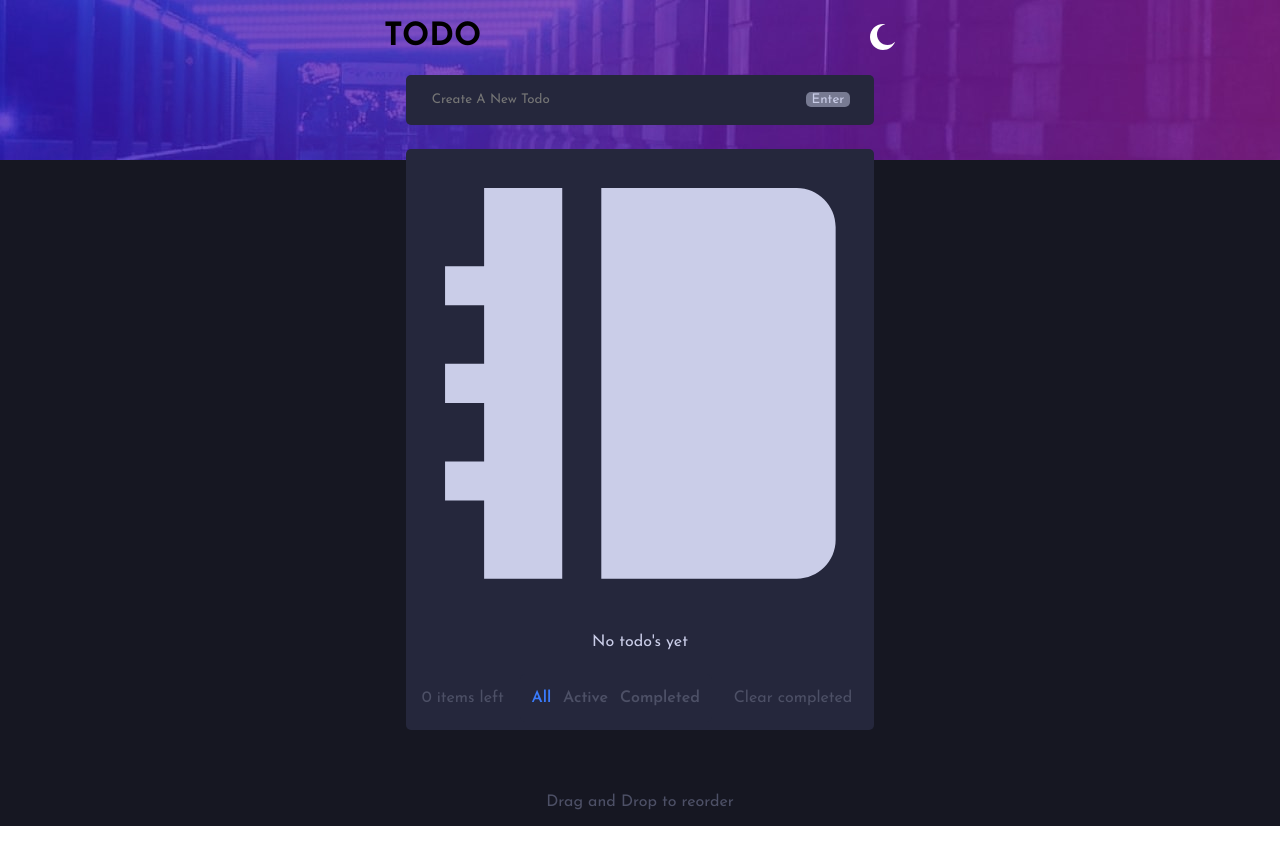
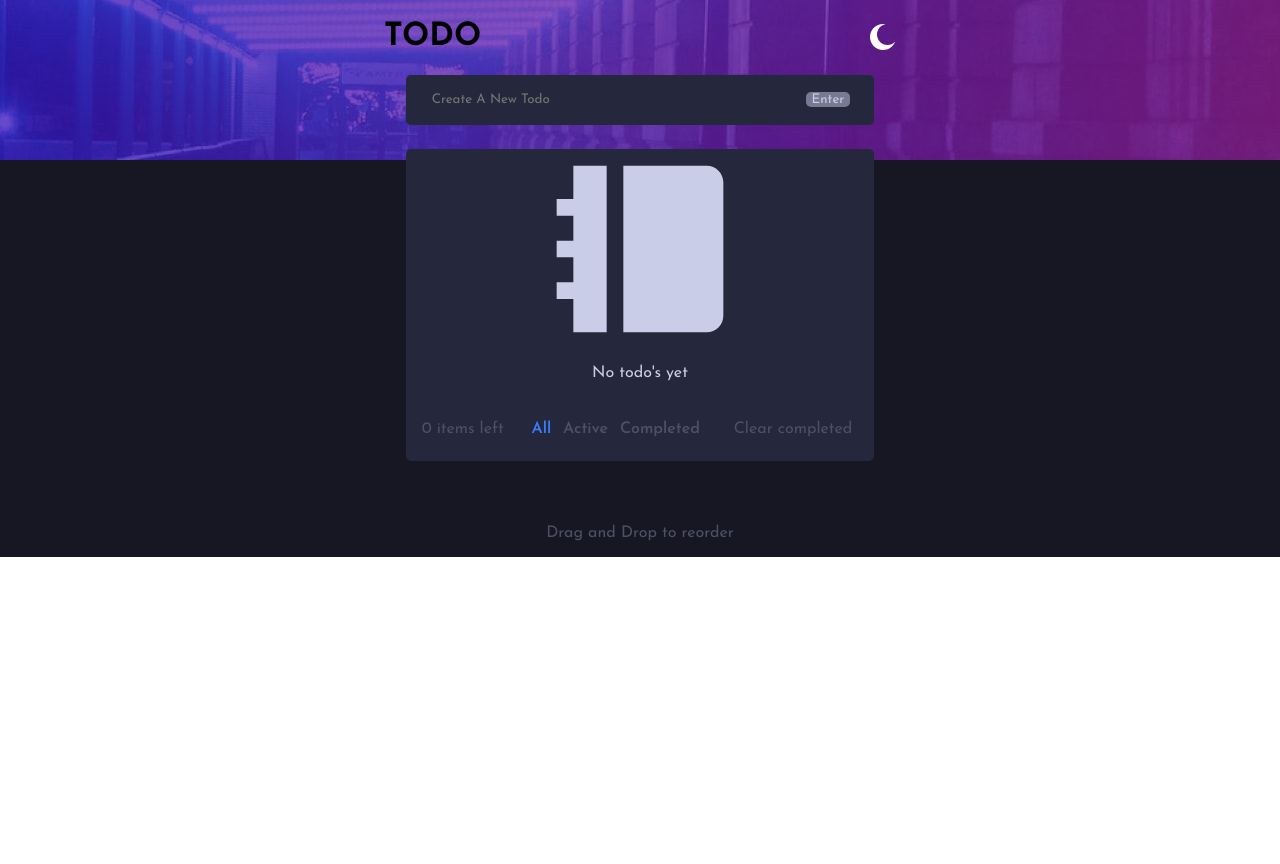
Before and after one commit to Perry-Cham/react-todo-project, a React (Vite) app: page / in a window 1280 px wide. Shown: the top 864 px of the page. After the commit the page ends 800 px from the top, so only its background shows below. Built offline with nearby package versions, Linux system fonts and the light colour scheme.

Commit message:
Minor fixes

```diff
--- a/src/styles/styles.css
+++ b/src/styles/styles.css
@@ -22,7 +22,7 @@ body{
   --font:font-family: "Josefin Sans", 'Segoe UI', Roboto,  'Open sans', 'Helvetica Nue', sans-serif;
 }
 .main{
-  min-height:100vw;
+  min-height:100vh;
 }
 .header{
   display:flex;
@@ -31,6 +31,15 @@ body{
   flex-direction: row;
   width:clamp(320px,40%,1000px);
 }
+.image{
+  position: absolute;
+  top:0;
+  left:0;
+  height:10rem;
+  width:100vw;
+  object-fit:cover;
+z-index:-1;
+}
 .main-body{
 display:flex;
   flex-direction: column;
@@ -38,7 +47,7 @@ display:flex;
   align-items:center;
   position: relative;
   background-size:cover;
-  min-height:100vh;
+  min-height:100%;
   z-index:1;
 }
 .todo-input{
@@ -127,7 +136,7 @@ button.delete-todo{
   align-items: center;
   border-radius:var(--s-radius) var(--s-radius) 0 0;
 }
-.No-todos img{
+.No-todos svg{
   height:200px;
   width:auto;
 }
@@ -199,14 +208,7 @@ button.delete-todo{
   transition: background-image ease 1s;
   transition: background-color ease 1s;
 }
-.image{
-  position: absolute;
-  top:0;
-  left:0;
-  height:10rem;
-  width:100vw;
-z-index:-1;
-}
+
 .image.dark-mode-bg{
   background-image:url(/images/bg-desktop-dark.jpg);
 }
```
Also changed, not shown: public/images/screenshot.jpg (added), 1 other file (tests, documents, lock files or other folders).
